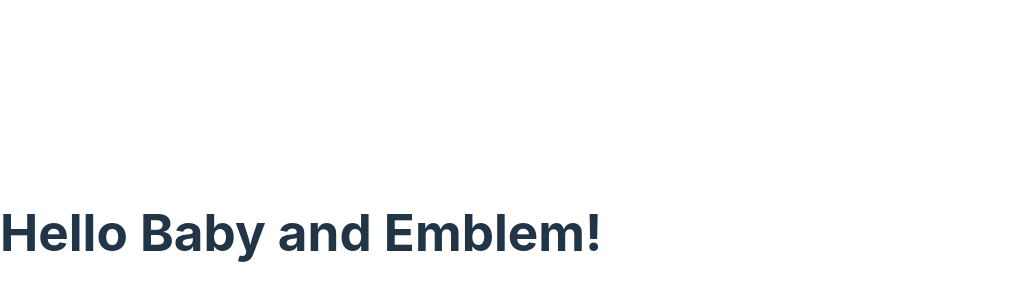
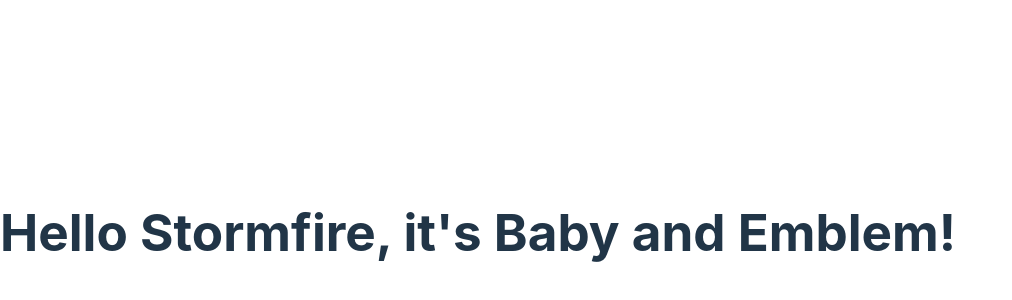
Before and after one commit to tbatchelder/React-Learning, a React (Vite) app in the folder project-4a/: page / in a window 1280 px wide. Shown: the part 168-468 px from the top of the page, without its empty margins (0-1012 px from the left). Built offline with nearby package versions, Linux system fonts and the light colour scheme.

Commit message:
First if statement and const

```diff
--- a/project-4a/src/Message.tsx
+++ b/project-4a/src/Message.tsx
@@ -1,7 +1,11 @@
 // PacalCasing - capitalize first letter of every word
 function Message() {
   // JSX: Javascript XML
-  return <h1>Hello Baby and Emblem!</h1>
+  const name = "Stormfire"; // make line 7 work
+  //const name = ""; // Make like 8 work
+  if (name)
+    return <h1>Hello {name}, it's Baby and Emblem!</h1>
+  return <h1>Hellow Matrix, our guardian.</h1>
 }
 
 // In order to use this, we must export it.
```
